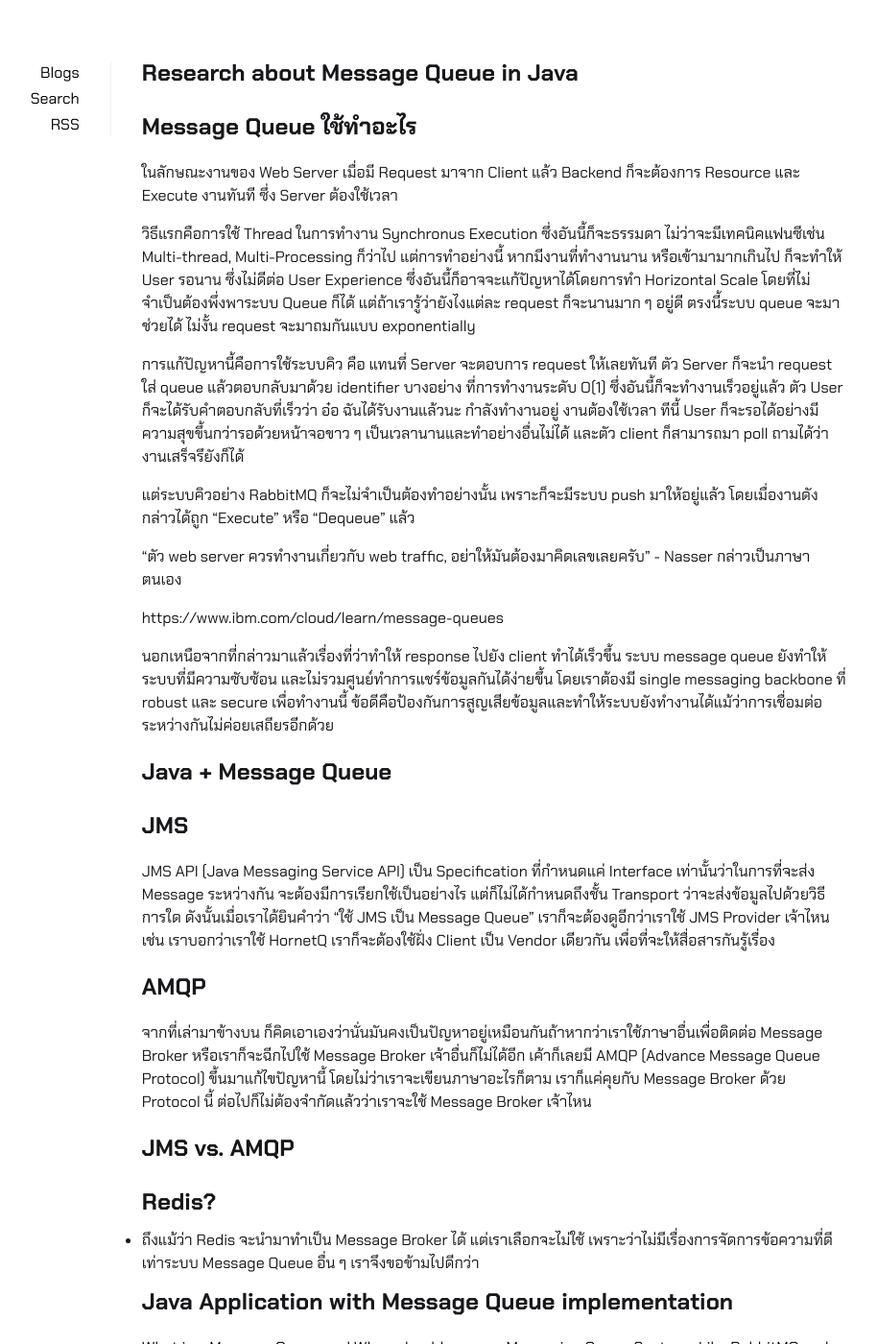
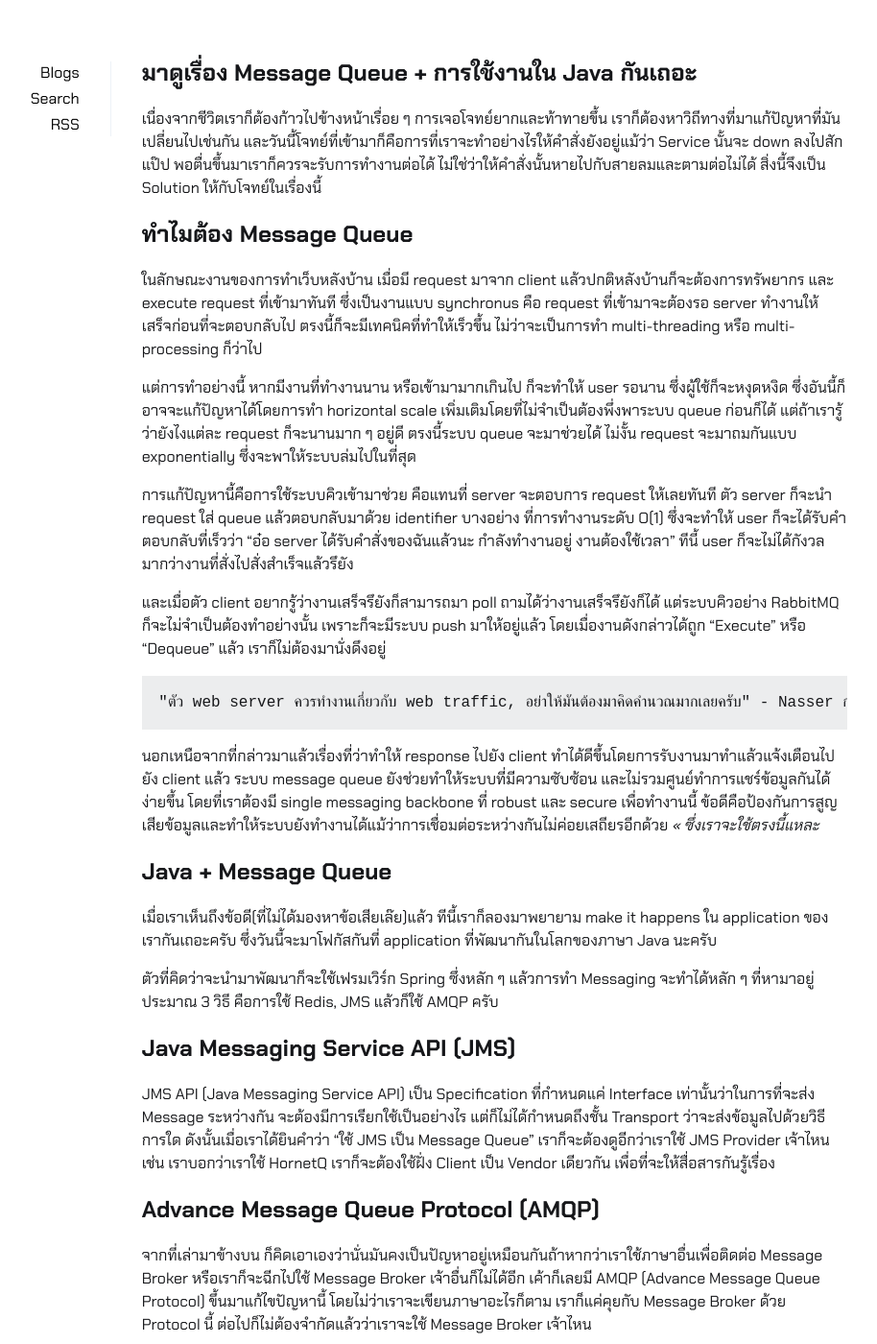
Before and after one commit to zekzit/zekzit.github.io, a Jekyll site: the page built from _posts/2020-12-10-message-queue-in-java.md, in a window 1280 px wide and 1400 px high. Shown: the whole window at 96% size, without its empty margins (205-1119 px from the left). Built offline with Jekyll 4.4.1, drawn with Linux system fonts in a browser that asks for light colours; some web fonts are replaced; some of the changed text lies outside the part shown.

Commit message:
Finish MQ blog

````diff
--- a/_posts/2020-12-10-message-queue-in-java.md
+++ b/_posts/2020-12-10-message-queue-in-java.md
@@ -1,44 +1,59 @@
 ---
 layout:	post
-title:	"Research about Message Queue in Java"
+title:	"มาดูเรื่อง Message Queue + การใช้งานใน Java กันเถอะ"
 date:	2020-12-10
 tags: [spring, message queue, amqp]
 ---
 
-# Message Queue ใช้ทำอะไร
-ในลักษณะงานของ Web Server เมื่อมี Request มาจาก Client แล้ว Backend ก็จะต้องการ Resource และ Execute งานทันที ซึ่ง Server ต้องใช้เวลา
+เนื่องจากชีวิตเราก็ต้องก้าวไปข้างหน้าเรื่อย ๆ การเจอโจทย์ยากและท้าทายขึ้น เราก็ต้องหาวิถีทางที่มาแก้ปัญหาที่มันเปลี่ยนไปเช่นกัน และวันนี้โจทย์ที่เข้ามาก็คือการที่เราจะทำอย่างไรให้คำสั่งยังอยู่แม้ว่า Service นั้นจะ down ลงไปสักแป๊ป พอตื่นขึ้นมาเราก็ควรจะรับการทำงานต่อได้ ไม่ใช่ว่าให้คำสั่งนั้นหายไปกับสายลมและตามต่อไม่ได้ สิ่งนี้จึงเป็น Solution ให้กับโจทย์ในเรื่องนี้
 
-วิธีแรกคือการใช้ Thread ในการทำงาน Synchronus Execution ซึ่งอันนี้ก็จะธรรมดา ไม่ว่าจะมีเทคนิคแฟนซีเช่น Multi-thread, Multi-Processing ก็ว่าไป แต่การทำอย่างนี้ หากมีงานที่ทำงานนาน หรือเข้ามามากเกินไป ก็จะทำให้ User รอนาน ซึ่งไม่ดีต่อ User Experience ซึ่งอันนี้ก็อาจจะแก้ปัญหาได้โดยการทำ Horizontal Scale โดยที่ไม่จำเป็นต้องพึ่งพาระบบ Queue ก็ได้
-แต่ถ้าเรารู้ว่ายังไงแต่ละ request ก็จะนานมาก ๆ อยู่ดี ตรงนี้ระบบ queue จะมาช่วยได้ ไม่งั้น request จะมาถมกันแบบ exponentially
+# ทำไมต้อง Message Queue
+ในลักษณะงานของการทำเว็บหลังบ้าน เมื่อมี request มาจาก client แล้วปกติหลังบ้านก็จะต้องการทรัพยากร และ execute request ที่เข้ามาทันที ซึ่งเป็นงานแบบ synchronus คือ request ที่เข้ามาจะต้องรอ server ทำงานให้เสร็จก่อนที่จะตอบกลับไป ตรงนี้ก็จะมีเทคนิคที่ทำให้เร็วขึ้น ไม่ว่าจะเป็นการทำ multi-threading หรือ multi-processing ก็ว่าไป
 
-การแก้ปัญหานี้คือการใช้ระบบคิว คือ แทนที่ Server จะตอบการ request ให้เลยทันที ตัว Server ก็จะนำ request ใส่ queue แล้วตอบกลับมาด้วย identifier บางอย่าง ที่การทำงานระดับ O(1) ซึ่งอันนี้ก็จะทำงานเร็วอยู่แล้ว ตัว User ก็จะได้รับคำตอบกลับที่เร็วว่า อ๋อ ฉันได้รับงานแล้วนะ กำลังทำงานอยู่ งานต้องใช้เวลา ทีนี้ User ก็จะรอได้อย่างมีความสุขขึ้นกว่ารอด้วยหน้าจอขาว ๆ เป็นเวลานานและทำอย่างอื่นไม่ได้ และตัว client ก็สามารถมา poll ถามได้ว่างานเสร็จรึยังก็ได้
+แต่การทำอย่างนี้ หากมีงานที่ทำงานนาน หรือเข้ามามากเกินไป ก็จะทำให้ user รอนาน ซึ่งผู้ใช้ก็จะหงุดหงิด ซึ่งอันนี้ก็อาจจะแก้ปัญหาได้โดยการทำ horizontal scale เพิ่มเติมโดยที่ไม่จำเป็นต้องพึ่งพาระบบ queue ก่อนก็ได้ แต่ถ้าเรารู้ว่ายังไงแต่ละ request ก็จะนานมาก ๆ อยู่ดี ตรงนี้ระบบ queue จะมาช่วยได้ ไม่งั้น request จะมาถมกันแบบ exponentially ซึ่งจะพาให้ระบบล่มไปในที่สุด
 
-แต่ระบบคิวอย่าง RabbitMQ ก็จะไม่จำเป็นต้องทำอย่างนั้น เพราะก็จะมีระบบ push มาให้อยู่แล้ว โดยเมื่องานดังกล่าวได้ถูก "Execute" หรือ "Dequeue" แล้ว
+การแก้ปัญหานี้คือการใช้ระบบคิวเข้ามาช่วย คือแทนที่ server จะตอบการ request ให้เลยทันที ตัว server ก็จะนำ request ใส่ queue แล้วตอบกลับมาด้วย identifier บางอย่าง ที่การทำงานระดับ O(1) ซึ่งจะทำให้ user ก็จะได้รับคำตอบกลับที่เร็วว่า "อ๋อ server ได้รับคำสั่งของฉันแล้วนะ กำลังทำงานอยู่ งานต้องใช้เวลา" ทีนี้ user ก็จะไม่ได้กังวลมากว่างานที่สั่งไปสั่งสำเร็จแล้วรึยัง
 
-"ตัว web server ควรทำงานเกี่ยวกับ web traffic, อย่าให้มันต้องมาคิดเลขเลยครับ" - Nasser กล่าวเป็นภาษาตนเอง
+และเมื่อตัว client อยากรู้ว่างานเสร็จรึยังก็สามารถมา poll ถามได้ว่างานเสร็จรึยังก็ได้ แต่ระบบคิวอย่าง RabbitMQ ก็จะไม่จำเป็นต้องทำอย่างนั้น เพราะก็จะมีระบบ push มาให้อยู่แล้ว โดยเมื่องานดังกล่าวได้ถูก "Execute" หรือ "Dequeue" แล้ว เราก็ไม่ต้องมานั่งดึงอยู่
 
+```
+"ตัว web server ควรทำงานเกี่ยวกับ web traffic, อย่าให้มันต้องมาคิดคำนวณมากเลยครับ" - Nasser กล่าวเป็นภาษาตนเอง พี่หมีมาแปลให้
+```
 
-https://www.ibm.com/cloud/learn/message-queues
-
-นอกเหนือจากที่กล่าวมาแล้วเรื่องที่ว่าทำให้ response ไปยัง client ทำได้เร็วขึ้น ระบบ message queue ยังทำให้ระบบที่มีความซับซ้อน และไม่รวมศูนย์ทำการแชร์ข้อมูลกันได้ง่ายขึ้น โดยเราต้องมี single messaging backbone ที่ robust และ secure เพื่อทำงานนี้ ข้อดีคือป้องกันการสูญเสียข้อมูลและทำให้ระบบยังทำงานได้แม้ว่าการเชื่อมต่อระหว่างกันไม่ค่อยเสถียรอีกด้วย
+นอกเหนือจากที่กล่าวมาแล้วเรื่องที่ว่าทำให้ response ไปยัง client ทำได้ดีขึ้นโดยการรับงานมาทำแล้วแจ้งเตือนไปยัง client แล้ว ระบบ message queue ยังช่วยทำให้ระบบที่มีความซับซ้อน และไม่รวมศูนย์ทำการแชร์ข้อมูลกันได้ง่ายขึ้น โดยที่เราต้องมี single messaging backbone ที่ robust และ secure เพื่อทำงานนี้ ข้อดีคือป้องกันการสูญเสียข้อมูลและทำให้ระบบยังทำงานได้แม้ว่าการเชื่อมต่อระหว่างกันไม่ค่อยเสถียรอีกด้วย *<< ซึ่งเราจะใช้ตรงนี้แหละ*
 
 # Java + Message Queue
 
-## JMS
+เมื่อเราเห็นถึงข้อดี(ที่ไม่ได้มองหาข้อเสียเล๊ย)แล้ว ทีนี้เราก็ลองมาพยายาม make it happens ใน application ของเรากันเถอะครับ ซึ่งวันนี้จะมาโฟกัสกันที่ application ที่พัฒนากันในโลกของภาษา Java นะครับ
+
+ตัวที่คิดว่าจะนำมาพัฒนาก็จะใช้เฟรมเวิร์ก Spring ซึ่งหลัก ๆ แล้วการทำ Messaging จะทำได้หลัก ๆ ที่หามาอยู่ประมาณ 3 วิธี คือการใช้ Redis, JMS แล้วก็ใช้ AMQP ครับ
+
+## Java Messaging Service API (JMS)
 JMS API (Java Messaging Service API) เป็น Specification ที่กำหนดแค่ Interface เท่านั้นว่าในการที่จะส่ง Message ระหว่างกัน จะต้องมีการเรียกใช้เป็นอย่างไร แต่ก็ไม่ได้กำหนดถึงชั้น Transport ว่าจะส่งข้อมูลไปด้วยวิธีการใด ดังนั้นเมื่อเราได้ยินคำว่า "ใช้ JMS เป็น Message Queue" เราก็จะต้องดูอีกว่าเราใช้ JMS Provider เจ้าไหน เช่น เราบอกว่าเราใช้ HornetQ เราก็จะต้องใช้ฝั่ง Client เป็น Vendor เดียวกัน เพื่อที่จะให้สื่อสารกันรู้เรื่อง
 
-## AMQP
+## Advance Message Queue Protocol (AMQP)
 จากที่เล่ามาข้างบน ก็คิดเอาเองว่านั่นมันคงเป็นปัญหาอยู่เหมือนกันถ้าหากว่าเราใช้ภาษาอื่นเพื่อติดต่อ Message Broker หรือเราก็จะฉีกไปใช้ Message Broker เจ้าอื่นก็ไม่ได้อีก เค้าก็เลยมี AMQP (Advance Message Queue Protocol) ขึ้นมาแก้ไขปัญหานี้ โดยไม่ว่าเราจะเขียนภาษาอะไรก็ตาม เราก็แค่คุยกับ Message Broker ด้วย Protocol นี้ ต่อไปก็ไม่ต้องจำกัดแล้วว่าเราจะใช้ Message Broker เจ้าไหน
 
 ## JMS vs. AMQP
+ก็อย่างที่อธิบายเรื่องของ JMS กับ AMQP นะครับ ดูแล้วการเลือกใช้ AMQP จะเป็นทางเลือกที่ดีกว่าในแง่ที่เราไม่จำเป็นต้องผูกติดกันเรื่องภาษาที่ใช้เขียน และ Vendor ที่พัฒนาระบบคิวมากจนเกินไปครับ
 
 ## Redis?
-- ถึงแม้ว่า Redis จะนำมาทำเป็น Message Broker ได้ แต่เราเลือกจะไม่ใช้ เพราะว่าไม่มีเรื่องการจัดการข้อความที่ดีเท่าระบบ Message Queue อื่น ๆ เราจึงขอข้ามไปดีกว่า
+ถึงแม้ว่า Redis จะนำมาทำเป็น Message Broker ได้ แต่เราเลือกจะไม่ใช้ เพราะว่าไม่มีเรื่องการจัดการข้อความที่ดีเท่าระบบ Message Queue อื่น ๆ เราจึงขอข้ามไป และไม่สนใจที่จะนำมาใช้ครับ
 
 # Java Application with Message Queue implementation
 
-[What is a Message Queue and When should you use Messaging Queue Systems Like RabbitMQ and Kafka - Hussein Nasser](https://www.youtube.com/watch?v=W4_aGb_MOls)
+ตรงนี้ก็ยังไม่ได้ศึกษามาก แต่ก็ขอแปะลิงค์เพื่อไว้ให้ศึกษาต่อนะครับ ในกรณีที่ใช้ Spring Framework ทางฝั่งของ Java หลังจากที่ทดลองกับบทความ *Messaging with RabbitMQ* แล้ว (+ศึกษาเพิ่มจาก *Spring AMQP*) ก็ถือว่าทำตามได้จริง และพอจะเข้าใจได้บ้างครับ (ส่วนตัวเพิ่งมาลองจับ Spring Framework เลยจะงง ๆ นิดหน่อยเพราะตัว Framework ซ่อนรายละเอียดเยอะอยู่)
 
-[Which protocol does JMS use to send and receive messages?](https://stackoverflow.com/questions/23882032/which-protocol-does-jms-use-to-send-and-receive-messages)
+- [Spring AMQP](https://docs.spring.io/spring-amqp/reference/html/)
+- [Messaging with JMS](https://spring.io/guides/gs/messaging-jms/)
+- [Messaging with RabbitMQ](https://spring.io/guides/gs/messaging-rabbitmq/)
 
-[Message Queues - IBM Cloud Learn Hub](https://www.ibm.com/cloud/learn/message-queues)
+# References
+
+- [JMS vs AMQP](https://www.linkedin.com/pulse/jms-vs-amqp-eran-shaham/)
+
+- [What is a Message Queue and When should you use Messaging Queue Systems Like RabbitMQ and Kafka - Hussein Nasser](https://www.youtube.com/watch?v=W4_aGb_MOls)
+
+- [Which protocol does JMS use to send and receive messages?](https://stackoverflow.com/questions/23882032/which-protocol-does-jms-use-to-send-and-receive-messages)
+
+- [Message Queues - IBM Cloud Learn Hub](https://www.ibm.com/cloud/learn/message-queues)
````
